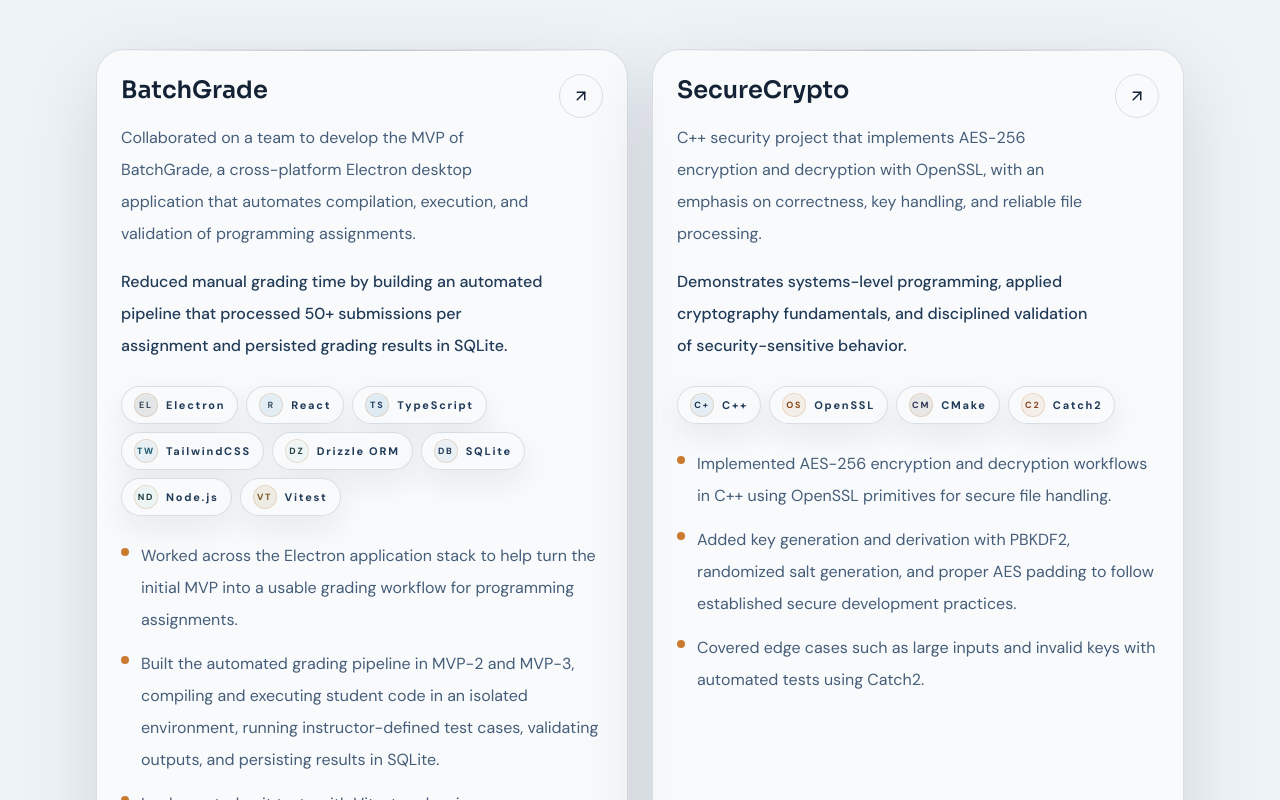
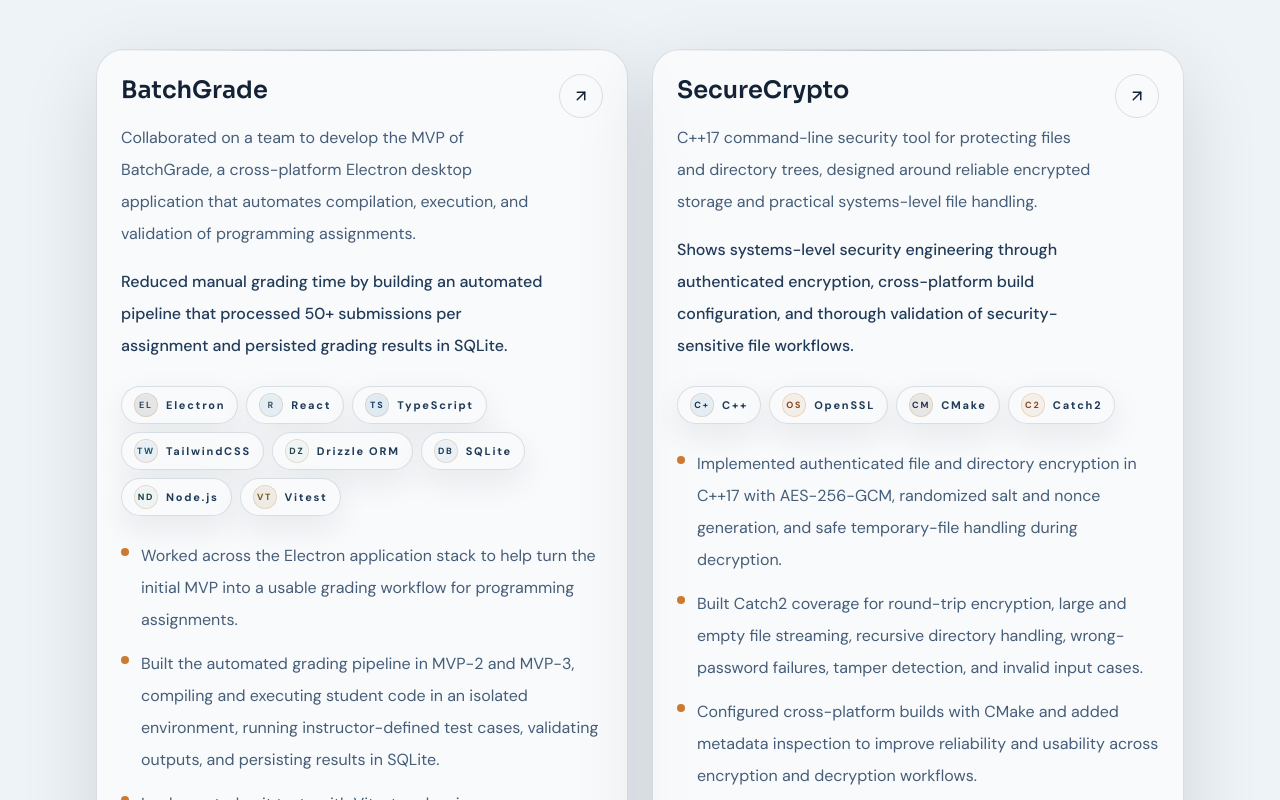
Before and after one commit to jazicate/portfolio, a React (Vite) app: page / in a window 1280 px wide. Shown: the part 1020-1820 px from the top of the page. Built offline with nearby package versions, Linux system fonts and the light colour scheme.

Commit message:
Update SecureCrypto portfolio description

```diff
--- a/src/data/portfolioData.ts
+++ b/src/data/portfolioData.ts
@@ -84,14 +84,14 @@ export const projects: Project[] = [
   {
     name: "SecureCrypto",
     summary:
-      "C++ security project that implements AES-256 encryption and decryption with OpenSSL, with an emphasis on correctness, key handling, and reliable file processing.",
+      "C++17 command-line security tool for protecting files and directory trees, designed around reliable encrypted storage and practical systems-level file handling.",
     impact:
-      "Demonstrates systems-level programming, applied cryptography fundamentals, and disciplined validation of security-sensitive behavior.",
+      "Shows systems-level security engineering through authenticated encryption, cross-platform build configuration, and thorough validation of security-sensitive file workflows.",
     stack: ["C++", "OpenSSL", "CMake", "Catch2"],
     bullets: [
-      "Implemented AES-256 encryption and decryption workflows in C++ using OpenSSL primitives for secure file handling.",
-      "Added key generation and derivation with PBKDF2, randomized salt generation, and proper AES padding to follow established secure development practices.",
-      "Covered edge cases such as large inputs and invalid keys with automated tests using Catch2.",
+      "Implemented authenticated file and directory encryption in C++17 with AES-256-GCM, randomized salt and nonce generation, and safe temporary-file handling during decryption.",
+      "Built Catch2 coverage for round-trip encryption, large and empty file streaming, recursive directory handling, wrong-password failures, tamper detection, and invalid input cases.",
+      "Configured cross-platform builds with CMake and added metadata inspection to improve reliability and usability across encryption and decryption workflows.",
     ],
     href: "https://github.com/jazicate/SecureCrypto",
   },
```
